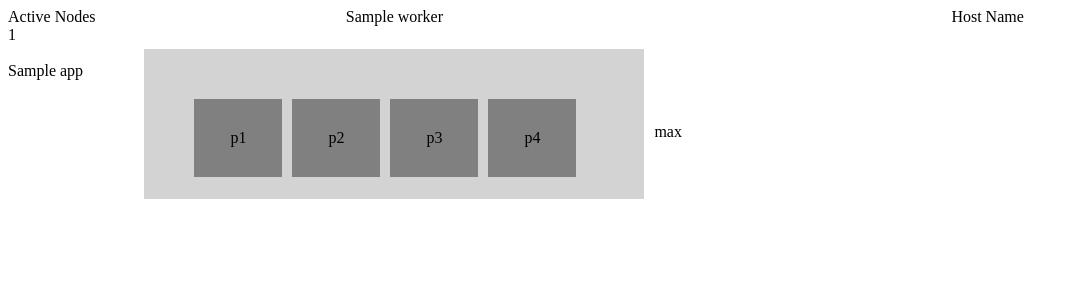
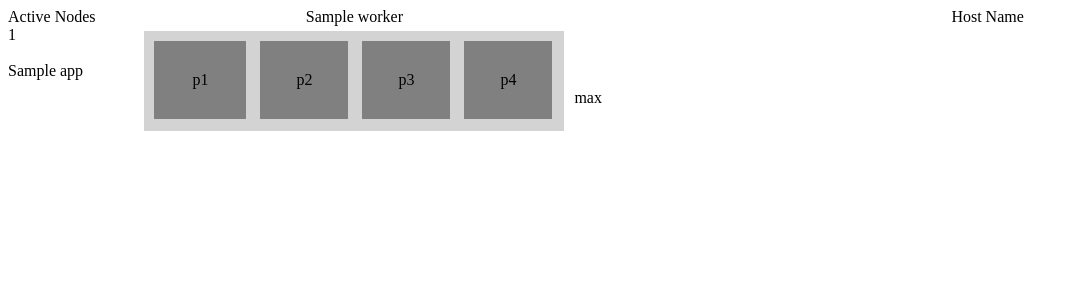
Before and after one commit to bconfiden2/MR-monitoring-system, a Flask app: template templates/index.html in a window 1280 px wide. Shown: the top 300 px of the page, without its empty margins (0-1078 px from the left). Run offline with Flask 2, Linux system fonts and the light colour scheme; the template is opened without the code that fills it: most values are stand-ins (such as "Sample title", 1, 10 or a date in 2020); parts of the project's set-up code (start-up, migrations or seed data) failed here and were passed over.

Commit message:
노드별 호스트명과 박스 사이 간격 수정, 박스 크기 수정

```diff
--- a/static/css/index.css
+++ b/static/css/index.css
@@ -25,13 +25,23 @@ div.mapper{
     margin-right: 10px;
     margin-top: 5px;
     margin-bottom: 20px;
-    padding: 50px;
+    padding: 10px;
+    padding-bottom: 40px;
     border-width: 10px;
     background-color: lightgrey;
 }
 
+/* .tasks{
+    width:8%;
+    padding: 30px;
+    border-width: 10px;
+    float: left;
+    background-color: grey;
+
+} */
+
 .p1{
-    width:7%;
+    width:8%;
     /* height: 40px; */
     /* margin-bottom: 20px; */
     padding: 30px;
@@ -45,7 +55,7 @@ div.mapper{
     width:7%;
     /* height: 40px; */
     /* margin-bottom: 20px; */
-    margin-left: 10px;
+    margin-left: 14px;
     padding: 30px;
     border-width: 10px;
     float: left;
@@ -57,7 +67,7 @@ div.mapper{
     width:7%;
     /* height: 40px; */
     /* margin-bottom: 20px; */
-    margin-left: 10px;
+    margin-left: 14px;
     padding: 30px;
     border-width: 10px;
     float: left;
@@ -69,7 +79,7 @@ div.mapper{
     width:7%;
     /* height: 40px; */
     /* margin-bottom: 20px; */
-    margin-left: 10px;
+    margin-left: 14px;
     padding: 30px;
     border-width: 10px;
     float: left;
--- a/templates/index.html
+++ b/templates/index.html
@@ -26,9 +26,10 @@
         <div class="mapper">
         {% for i in data.workers %}
             <div class="hostname">
-                {{ i }}<br><br>
+                {{ i }}<br>
                 <div class="box1">
                     <!-- box1<br> -->
+                    <div class="tasks">
                         <div class="p1">
                             p1
                         </div>
@@ -41,6 +42,7 @@
                         </div>
                         <div class="p4">
                             p4
+                        </div>
                     </div>
                 </div>
 
```
Lines whose indentation alone changed are shown as unchanged.
